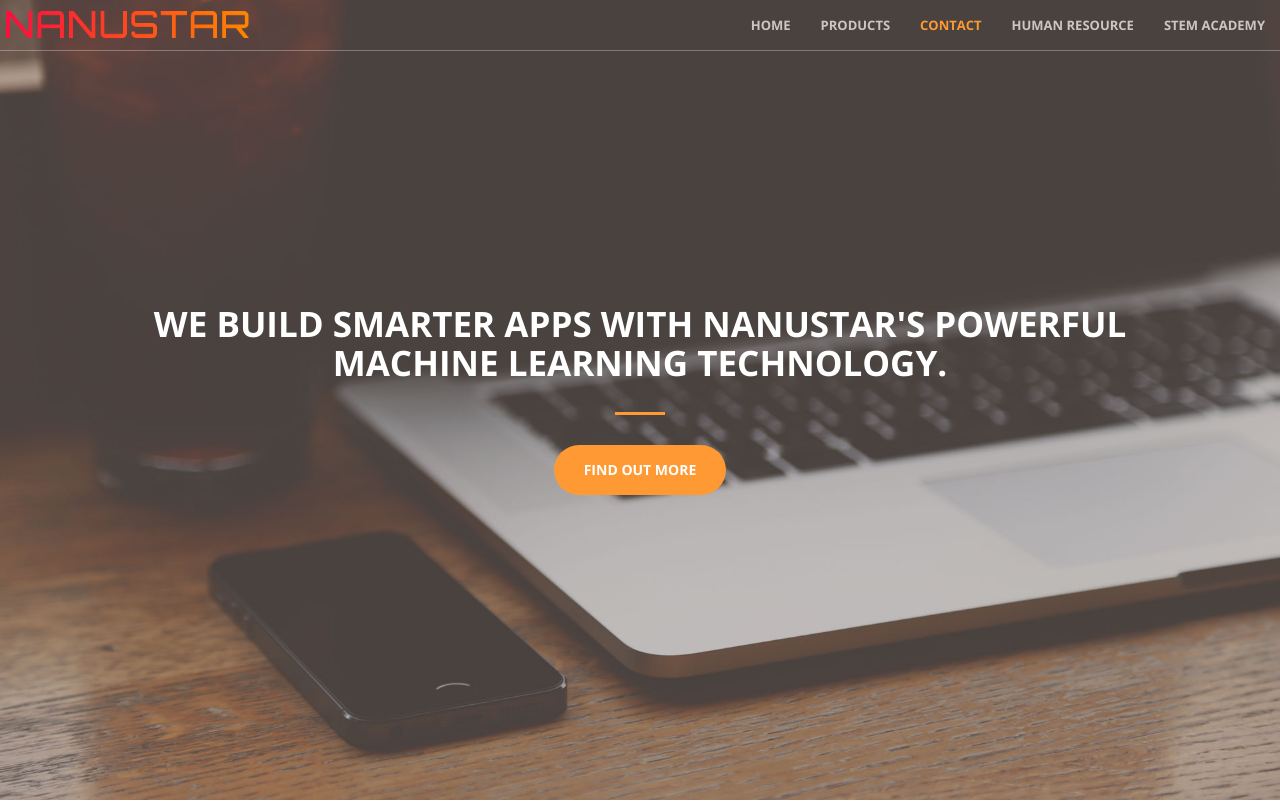
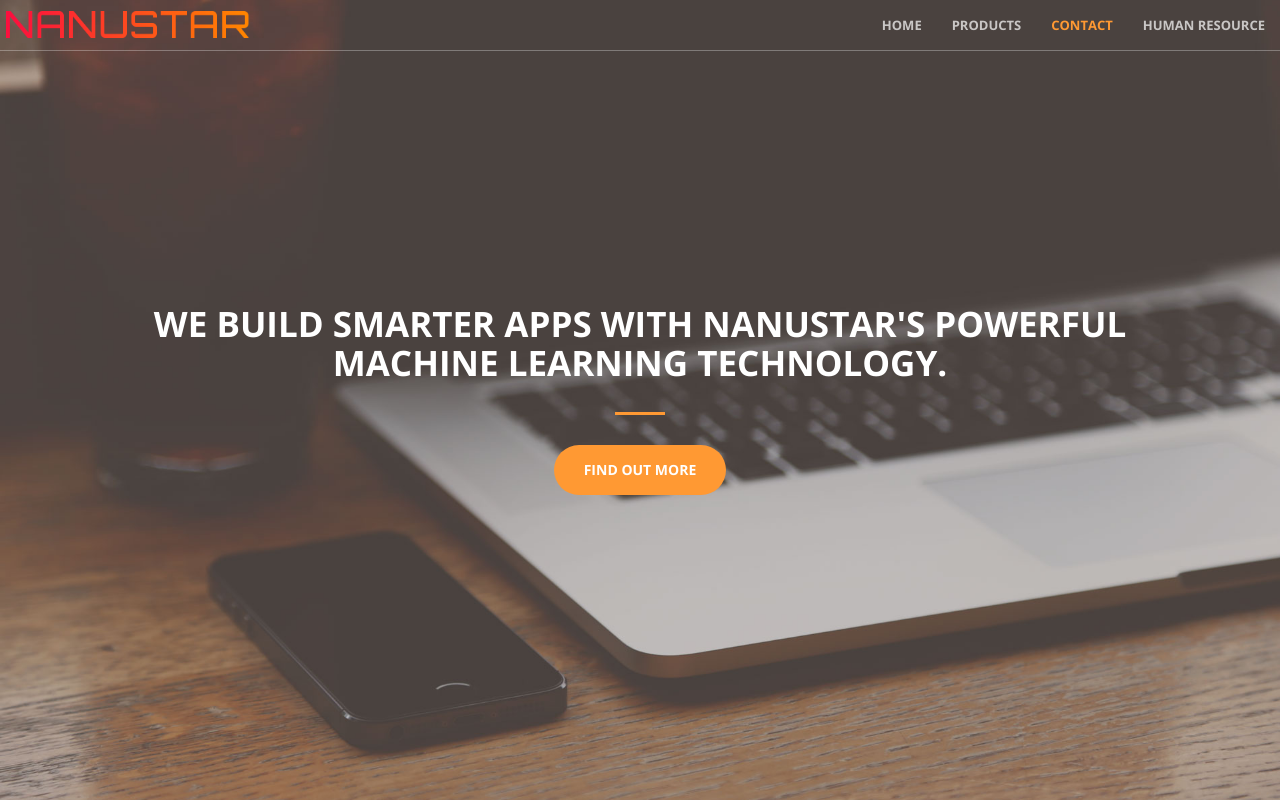
Before and after one commit to StarBubbel/StarBubbel.github.io, a plain HTML site: page index.html in a window 1280 px wide. Shown: the top 802 px of the page. Drawn offline with nearby package versions, Linux system fonts and the light colour scheme.

Commit message:
Update index.html

```diff
--- a/index.html
+++ b/index.html
@@ -129,11 +129,7 @@
                         <a class="page-scroll" href="hr.html">Human Resource</a>
 
                     </li>
-                    <li>
 
-                        <a class="page-scroll" href="stem.html">STEM Academy</a>
-
-                    </li>
                 </ul>
 
             </div>
```
